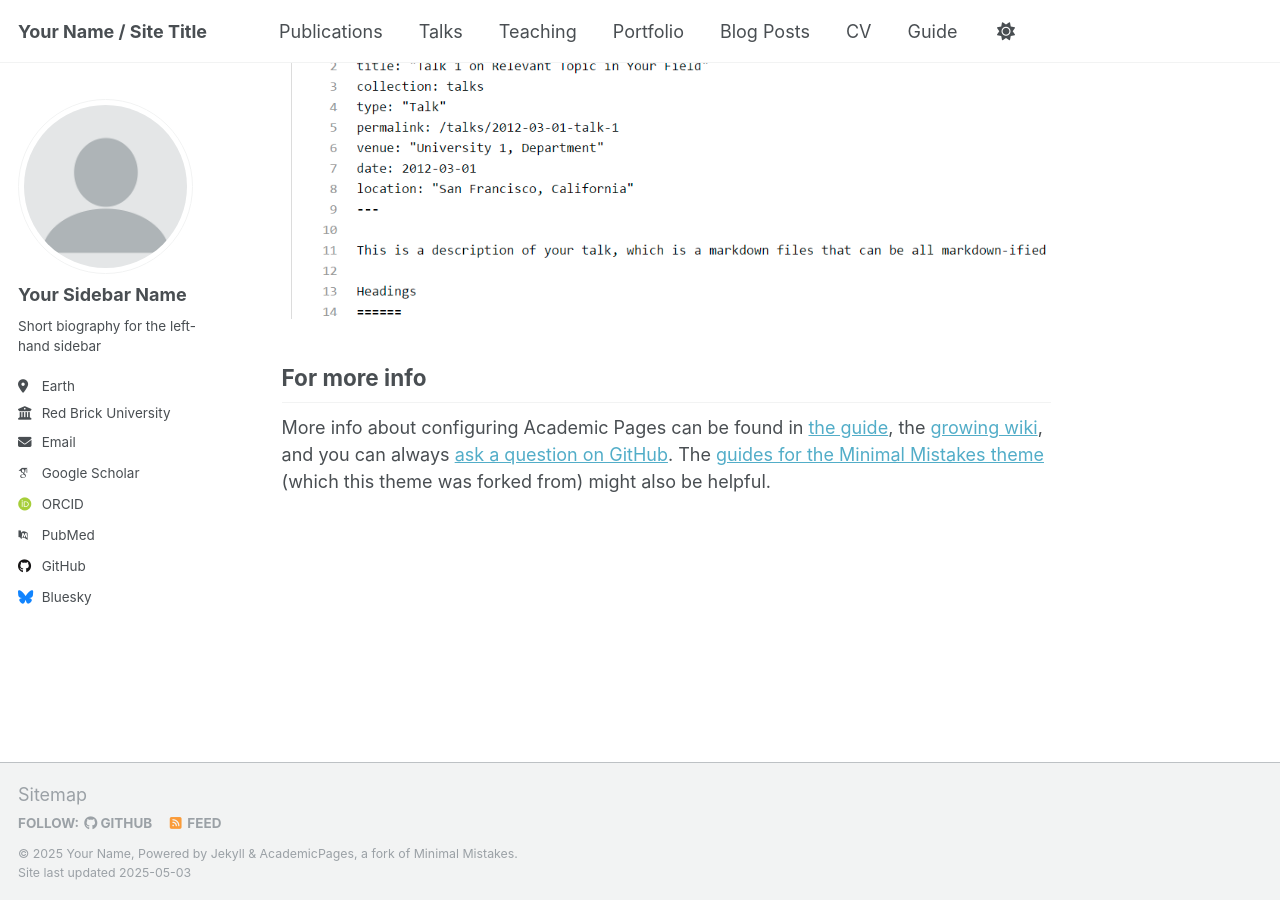
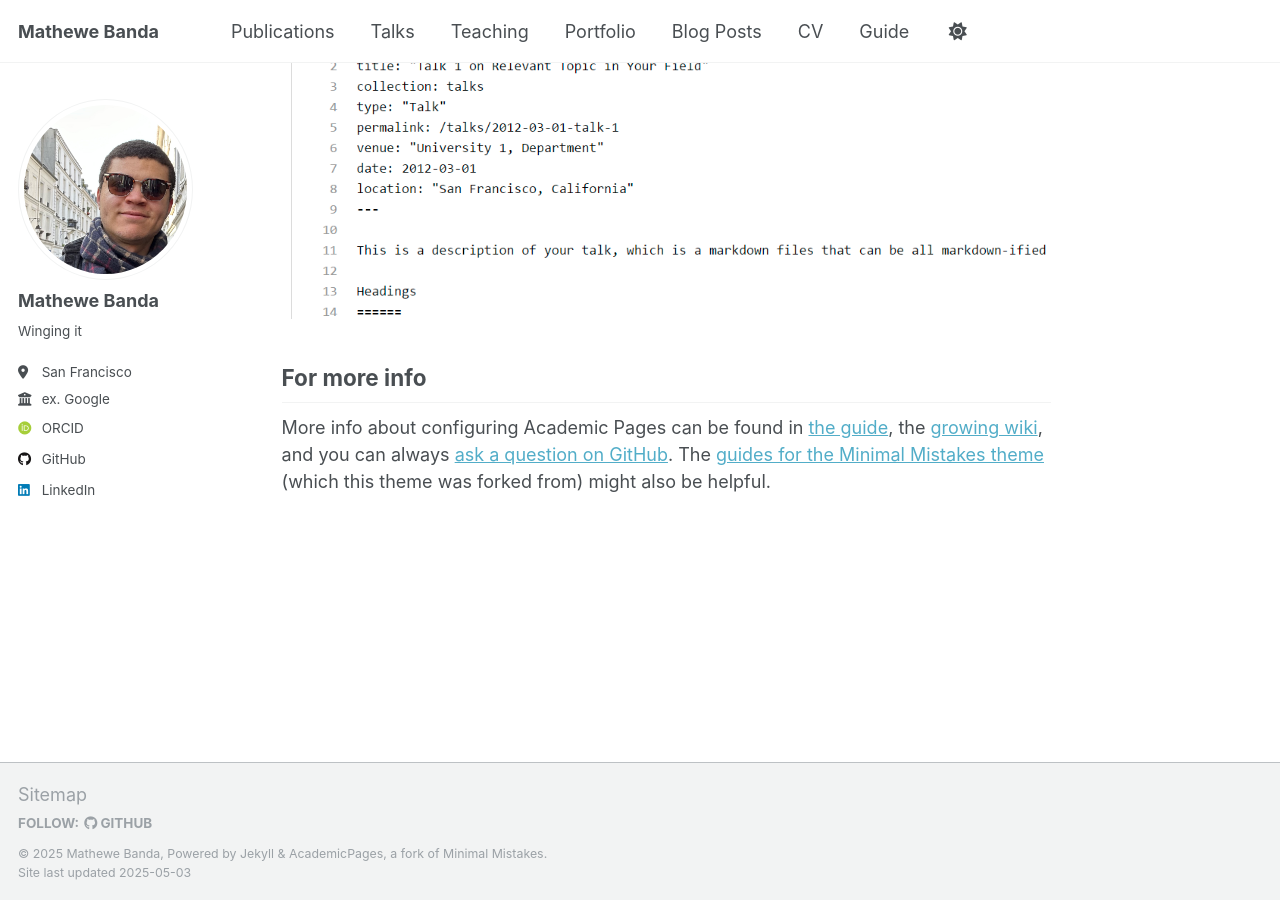
Before and after one commit to MatheweB/mathewedotcom, a Jekyll site: the page built from _pages/about.md, in a window 1280 px wide and 900 px high, scrolled down 2636 px. Built offline with Jekyll 4.4.1, drawn with Linux system fonts in a browser that asks for light colours; some web fonts are replaced.

Commit message:
Update _config.yml
Modifying main links and fields

```diff
--- a/_config.yml
+++ b/_config.yml
@@ -9,36 +9,36 @@
 # Basic Site Settings
 locale                   : "en-US"
 site_theme               : "default"
-title                    : "Your Name / Site Title"
+title                    : "Mathewe Banda"
 title_separator          : "-"
-name                     : &name "Your Name"
-description              : &description "personal description"
-url                      : https://academicpages.github.io # the base hostname & protocol for your site e.g. "https://[your GitHub username].github.io" or if you already have some other page hosted on Github then use "https://[your GitHub username].github.io/[Your Repo Name]"
+name                     : &name "Mathewe Banda"
+description              : &description "Oberlin Grad, Computer Scientist, Artist"
+url                      : https://www.mathewe.com/ # the base hostname & protocol for your site e.g. "https://[your GitHub username].github.io" or if you already have some other page hosted on Github then use "https://[your GitHub username].github.io/[Your Repo Name]"
 baseurl                  : "" # the subpath of your site, e.g. "/blog"
-repository               : "academicpages/academicpages.github.io"
+repository               : "matheweb/mathewedotcom"
 
 # Site Author - The following control what appear as part of the author content on the side bar.
 #               If a field is blank the icon and link will not appear, otherwise it will be shown.
 #               Additional customization can be done by editing /_includes/author-profile.html
 author:
   # Biographic information
-  avatar           : "profile.png"
-  name             : "Your Sidebar Name"
+  avatar           : "prof_pic.png"
+  name             : "Mathewe Banda"
   pronouns         : # example: "she/her"
-  bio              : "Short biography for the left-hand sidebar"
-  location         : "Earth"
-  employer         : "Red Brick University"
+  bio              : "Winging it"
+  location         : "San Francisco"
+  employer         : "ex. Google"
   uri              : # URL
-  email            : "none@example.org"
+  email            : # "user@website.com"
 
   # Academic websites
   academia         : # URL
   arxiv            : # URL - Update with the correct link to your profile
-  googlescholar    : "https://scholar.google.com/citations?user=PS_CX0AAAAAJ"
+  googlescholar    : # "https://scholar.google.com/citations?user=PS_CX0AAAAAJ"
   impactstory      : # URL
-  orcid            : "http://orcid.org/yourorcidurl"
+  orcid            : "http://orcid.org/0000-0003-1975-8009"
   semantic         : # URL
-  pubmed           : "https://www.ncbi.nlm.nih.gov/pubmed/?term=john+snow"
+  pubmed           : # "https://www.ncbi.nlm.nih.gov/pubmed/?term=john+snow"
   researchgate     : # URL
   scopus           : # URL
 
@@ -46,12 +46,12 @@ author:
   bitbucket        : # Username - Update with your username on the site
   codepen          : # Username
   dribbble         : # Username
-  github           : "academicpages"
+  github           : "MatheweB"
   kaggle           : # Username
   stackoverflow    : # User number or user number and name (i.e., use "1" or "1/jeff-atwood")
 
   # Social media
-  bluesky          : "bsky.app" # Replace this with you Bluesky username
+  bluesky          : # "bsky.app" # Replace this with you Bluesky username
   facebook         : # Username
   flickr           : # Username
   foursquare       : # Username
@@ -60,7 +60,7 @@ author:
   keybase          : # Username
   instagram        : # Username
   lastfm           : # Username
-  linkedin         : # Username
+  linkedin         : matheweb
   mastodon         : # URL
   medium           : # URL
   pinterest        : # Username
@@ -119,7 +119,7 @@ staticman:
       options:
         format           : "iso8601" # "iso8601" (default), "timestamp-seconds", "timestamp-milliseconds"
 atom_feed:
-  hide                   : false     # change to true to hide the RSS feed in the footer
+  hide                   : true     # change to true to hide the RSS feed in the footer
   path                   : # blank (default) uses feed.xml
 
 
```
